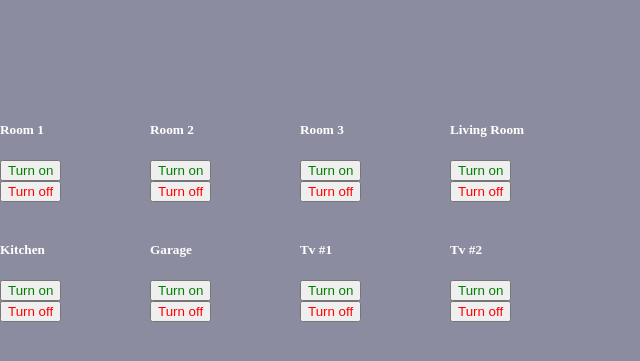
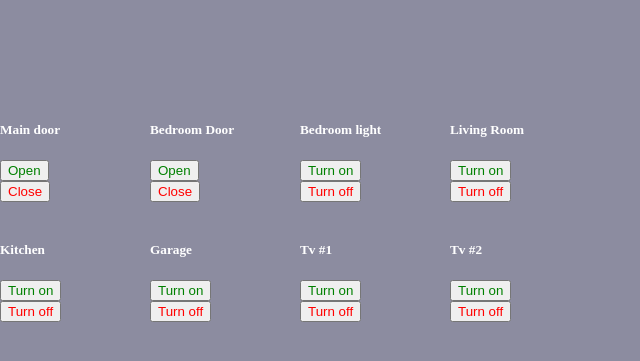
Before and after one commit to MikeHiciano/flaskd, a Flask app: page / in a window 1280 px wide. Shown: the top 361 px of the page, without its empty margins (0-640 px from the left). Run offline with Flask 2, Linux system fonts and the light colour scheme.

Commit message:
Modified , all done

```diff
--- a/app.py
+++ b/app.py
@@ -1,9 +1,29 @@
 '''
-    Programa para pruebas de backend fuera de cualquier
-    raspberry pi
+     Codigo adaptado para la raspberry pi
+
+    este codigo es exclusivamente para la funcion de backend
+    para casa domotica.
 
 '''
 from flask import Flask ,render_template , url_for, request
+#import RPi.GPIO as GPIO
+'''
+#como estan organizados los GPIO's
+room1 = 17
+room2 = 4
+room3 = 27
+living = 22
+kitchen = 18
+garage = 23
+tv1 = 24
+tv2 = 25
+'''
+#salidas = [room1,room2,room3,living,kitchen,garage,tv1,tv2]
+
+#GPIO.setmode(GPIO.BCM)
+
+#for i in range(8):
+#    GPIO.setup(salidas[i],GPIO.OUT)
 
 app = Flask(__name__)
 
@@ -11,84 +31,102 @@ app = Flask(__name__)
 def hello():
         return render_template('main.html')
 
-@app.route('/room1on', methods=["POST"])
+@app.route('/maindooropen', methods=["POST"])
 def room1on():
-        name = "Room 1 on!"
+        name = "Main Door Open!"
+        #GPIO.output(room1,GPIO.HIGH)
         return render_template("main.html", name=name)
 
-@app.route('/room1off', methods=["POST"])
+
+@app.route('/maindoorclosed', methods=["POST"])
 def room1off():
-        name = "Room 1 off!"
+        name = "Main Door Closed!"
+        #GPIO.output(room1,GPIO.LOW)
         return render_template("main.html", name=name)
 
-@app.route('/room2on', methods=["POST"])
+
+@app.route('/bedroomdooropen', methods=["POST"])
 def room2on():
-        name = "Room 2 on!"
+        name = "Bedroom Door Open"
+        #GPIO.output(room2,GPIO.HIGH)
         return render_template("main.html", name=name)
 
-@app.route('/room2off', methods=["POST"])
+@app.route('/bedroomdoorclosed', methods=["POST"])
 def room2off():
-        name = "Room 2 off!"
+        name = "Bedroom Door Closed"
+        #GPIO.output(room2,GPIO.LOW)
         return render_template("main.html", name=name)
 
-@app.route('/room3on', methods=["POST"])
+@app.route('/bedroomlighton', methods=["POST"])
 def room3on():
-        name = "Room 3 on!"
+        name = "Bedroom Light on!"
+        #GPIO.output(room3,GPIO.HIGH)
         return render_template("main.html", name=name)
 
-@app.route('/room3off', methods=["POST"])
+@app.route('/bedroomlightoff', methods=["POST"])
 def room3off():
-        name = "Room 3 off!"
+        name = "Bedroom Light off!"
+        #GPIO.output(room3,GPIO.LOW)
         return render_template("main.html", name=name)
 
 @app.route('/kitchenon', methods=["POST"])
 def kitchenon():
         name = "Kitchen on!"
+        #GPIO.output(kitchen,GPIO.HIGH)
         return render_template("main.html", name=name)
 
 @app.route('/kitchenoff', methods=["POST"])
 def kitchenoff():
         name = "Kitchen off!"
+        #GPIO.output(kitchen,GPIO.LOW)
         return render_template("main.html", name=name)
 
 @app.route('/livingon', methods=["POST"])
 def livingon():
         name = "Living room on!"
+        #GPIO.output(living,GPIO.HIGH)
         return render_template("main.html", name=name)
 
 @app.route('/livingoff', methods=["POST"])
 def livingoff():
         name = "Living room off!"
+        #GPIO.output(living,GPIO.LOW)
         return render_template("main.html", name=name)
 
 @app.route('/garageon', methods=["POST"])
 def garageon():
         name = "Garage on!"
+        #GPIO.output(garage,GPIO.HIGH)
         return render_template("main.html", name=name)
 
 @app.route('/garageoff', methods=["POST"])
 def garageoff():
         name = "Garage off!"
+        #GPIO.output(garage,GPIO.LOW)
         return render_template("main.html", name=name)
 
 @app.route('/tv1on', methods=["POST"])
 def tvoneon():
         name = "TV #1 on!"
+        #GPIO.output(tv1,GPIO.HIGH)
         return render_template("main.html", name=name)
 
 @app.route('/tv1off', methods=["POST"])
 def tvoneoff():
         name = "TV #1 off!"
+        #GPIO.output(tv1,GPIO.LOW)
         return render_template("main.html", name=name)
 
 @app.route('/tv2on', methods=["POST"])
 def tvtwoon():
         name = "TV #2 on!"
+        #GPIO.output(tv2,GPIO.HIGH)
         return render_template("main.html", name=name)
 
 @app.route('/tv2off', methods=["POST"])
 def tvtwooff():
         name = "TV #2 off!"
+        #GPIO.output(tv2,GPIO.LOW)
         return render_template("main.html", name=name)
 
 if __name__ == '__main__':
--- a/templates/main.html
+++ b/templates/main.html
@@ -11,34 +11,34 @@
 <body>
 
     <div class="divone">
-       <h5>Room 1</h5>
-        <form action="/room1on" method= "post">
-            <button type="submit" class="button_on">Turn on</button>
+       <h5>Main door</h5>
+        <form action="/maindooropen" method= "post">
+            <button type="submit" class="button_on">Open</button>
         </form>
 
-        <form action="/room1off" method="POST">
-            <button type="submit" class="button_off">Turn off</button>
+        <form action="/maindoorclosed" method="POST">
+            <button type="submit" class="button_off">Close</button>
         </form>
     </div>
 
     <div class="divtwo">
-        <h5>Room 2</h5>
-        <form action="/room2on" method= "post">
-            <button type="submit" class="button_on">Turn on</button>
+        <h5>Bedroom Door</h5>
+        <form action="/bedroomdooropen" method= "post">
+            <button type="submit" class="button_on">Open</button>
         </form>
 
-        <form action="/room2off" method="POST">
-            <button type="submit" class="button_off">Turn off</button>
+        <form action="/bedroomdoorclosed" method="POST">
+            <button type="submit" class="button_off">Close</button>
         </form>
     </div>
 
     <div class="divthree">
-        <h5>Room 3</h5>
-        <form action="/room3on" method= "post">
+        <h5>Bedroom light</h5>
+        <form action="/bedroomlighton" method= "post">
             <button type="submit" class="button_on">Turn on</button>
         </form>
 
-        <form action="/room3off" method="POST">
+        <form action="/bedroomlightoff" method="POST">
             <button type="submit" class="button_off">Turn off</button>
         </form>
     </div>
```
Also changed, not shown: domoticapp.py (+12 -12 lines).
